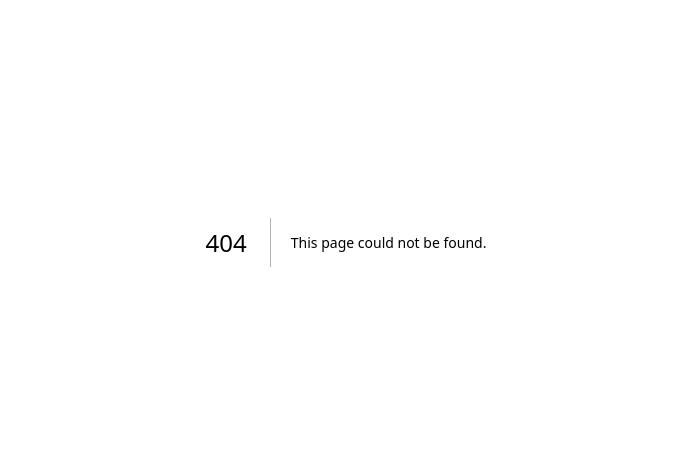
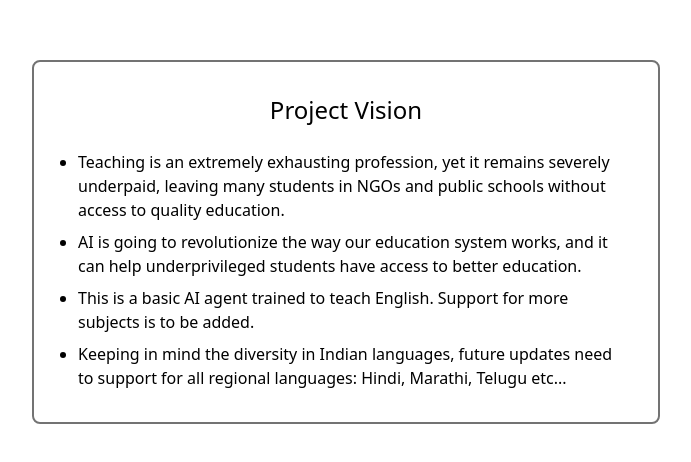
Before and after one commit to prad-human-007/Lets-Talk-React, a Next.js app: page /vision in a window 1280 px wide. Before the commit this address had no page. Shown: the part 158-620 px from the top of the page, without its empty margins (294-985 px from the left). Built offline with nearby package versions, Linux system fonts and the light colour scheme.

Commit message:
added vision page and final touch up

```diff
--- a/src/components/playground/Playground.tsx
+++ b/src/components/playground/Playground.tsx
@@ -31,6 +31,7 @@ import tailwindTheme from "../../lib/tailwindTheme.preval";
 import { Button } from "@/components/button/Button";
 import { PlaygroundDeviceSelector } from "@/components/playground/PlaygroundDeviceSelector";
 import { TrackToggle } from "@livekit/components-react";
+import { useRouter } from "next/router";
 
 export interface PlaygroundMeta {
   name: string;
@@ -59,6 +60,8 @@ export default function Playground({
 
   const roomState = useConnectionState();
   const tracks = useTracks();
+
+  const router = useRouter();
 
   useEffect(() => {
     if (roomState === ConnectionState.Connected) {
@@ -411,8 +414,10 @@ export default function Playground({
           <div>
             <Button
               accentColor={config.settings.theme_color}
-              disabled={false}>
-                Mission
+              disabled={false}
+              onClick={() => {router.push('/vision')}}
+            >
+                Vision
             </Button>
           </div>
         </div>
@@ -423,9 +428,9 @@ export default function Playground({
             <h1 className="text-4xl leading-tight text-center">
               India&apos;s First Realtime Voice AI Teacher
             </h1>
-            <h1 className="text-l leading-tight text-center">
-            Trained to give personalized tutoring to
-            Primary and Secondary Students
+            <h1 className="text-lg leading-tight text-center">
+            Trained to give personalized English tutoring to
+            Primary Students.
             </h1>
           </div>
 
@@ -490,9 +495,12 @@ export default function Playground({
         </div>
 
         <div className="flex flex-row justify-center gap-3  mb-4">
-          <div className="flex items-center ">
+          <div className="flex flex-col items-center ">
               <h1>
-                Made by Pradhumn &lt;3
+                Project by Pradhumn &lt;3
+              </h1>
+              <h1 className="text-xs text-center">
+                Support for more subjects and regional languages in next update.
               </h1>
             </div>
         </div>
--- /dev/null
+++ b/src/pages/vision.tsx
@@ -0,0 +1,19 @@
+import React from "react";
+
+const vision = () => {
+    return (
+        <div className="w-full h-full flex items-center justify-center p-3">
+            <div className="border-2 border-gray-500 rounded-lg w-full p-8 md:w-1/2 flex flex-col gap-2">
+                <h1 className="text-2xl mb-4 text-center">Project Vision</h1>
+                <ul className="list-disc pl-3 space-y-2">
+                    <li>Teaching is an extremely exhausting profession, yet it remains severely underpaid, leaving many students in NGOs and public schools without access to quality education.</li>
+                    <li>AI is going to revolutionize the way our education system works, and it can help underprivileged students have access to better education.</li>
+                    <li>This is a basic AI agent trained to teach English. Support for more subjects is to be added.</li>
+                    <li>Keeping in mind the diversity in Indian languages, future updates need to support for all regional languages: Hindi, Marathi, Telugu etc...</li>
+                </ul>
+            </div>
+        </div>
+    );
+}
+
+export default vision
```
